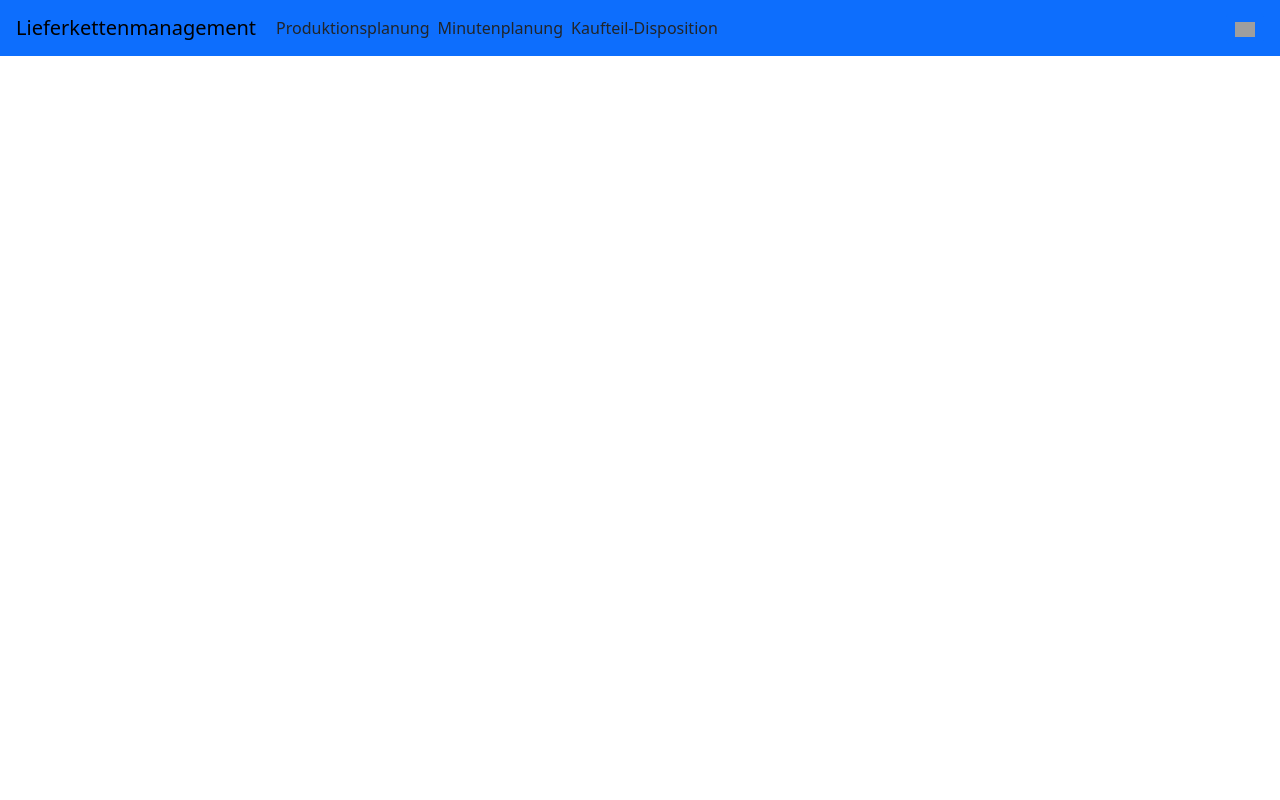
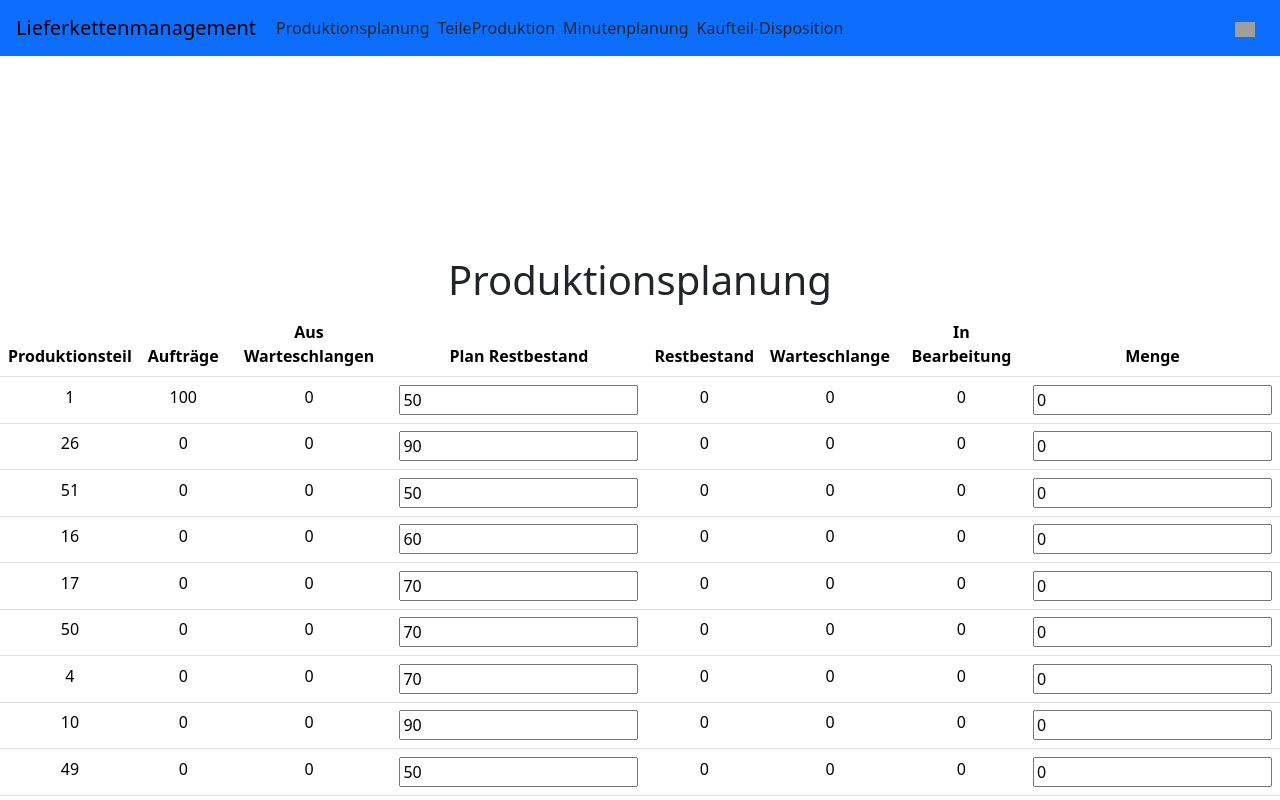
Before and after one commit to universalmensch/IBSYS2ProduktionsPlanung, a React (Vite) app in the folder ibsys2Produktionsplanung/: page /TeileProduktion in a window 1280 px wide. Shown: the top 800 px of the page. Built offline with nearby package versions, Linux system fonts and the light colour scheme; grey boxes are pictures that could not be loaded.

Commit message:
fix: use different file as production planning

```diff
--- a/ibsys2Produktionsplanung/src/components/navbar.tsx
+++ b/ibsys2Produktionsplanung/src/components/navbar.tsx
@@ -1,13 +1,13 @@
-import { Link } from 'react-router-dom';
+import {Link} from 'react-router-dom';
 import 'bootstrap/dist/css/bootstrap.min.css';
 import DownloadXmlButton from './fileoutput';
-import { useGeneralStore } from '../helper/GeneralStoreContext';
+import {useGeneralStore} from '../helper/GeneralStoreContext';
 import LanguageSelect from './languageSelect';
-import { useTranslation } from 'react-i18next'; // <-- i18n import
+import {useTranslation} from 'react-i18next'; // <-- i18n import
 
 export default function Navbar() {
-  const { generalStore } = useGeneralStore();
-  const { t } = useTranslation();
+    const {generalStore} = useGeneralStore();
+    const {t} = useTranslation();
 
     return (
         <nav className="navbar navbar-expand-lg navbar-light bg-primary fixed-top">
@@ -15,6 +15,9 @@ export default function Navbar() {
 
             <Link className="navbar-item text-decoration-none text-dark px-1" to="/Produktionsplanung">
                 {t('navbar.Produktionsplanung')}
+            </Link>
+            <Link className="navbar-item text-decoration-none text-dark px-1" to="/TeileProduktion">
+                {t('navbar.TeileProduktion')}
             </Link>
             <Link className="navbar-item text-decoration-none text-dark px-1" to="/Minutenplanung">
                 {t('navbar.Minutenplanung')}
@@ -25,7 +28,7 @@ export default function Navbar() {
 
             <div className="ms-auto me-3 d-flex align-items-center gap-2">
                 <DownloadXmlButton {...(generalStore?.output ?? undefined)} />
-        <LanguageSelect />
+                <LanguageSelect/>
             </div>
         </nav>
     );
--- a/ibsys2Produktionsplanung/src/locales/de/translation.json
+++ b/ibsys2Produktionsplanung/src/locales/de/translation.json
@@ -7,6 +7,7 @@
     "title": "Lieferkettenmanagement",
     "Produktionsplanung": "Produktionsplanung",
     "Minutenplanung": "Minutenplanung",
-        "KaufteilDisposition": "Kaufteil-Disposition"
+    "KaufteilDisposition": "Kaufteil-Disposition",
+    "TeileProduktion": "TeileProduktion"
   }
 }
--- a/ibsys2Produktionsplanung/src/locales/en/translation.json
+++ b/ibsys2Produktionsplanung/src/locales/en/translation.json
@@ -7,6 +7,7 @@
     "title": "Supply Chain Management",
     "Produktionsplanung": "Production Planning",
     "Minutenplanung": "Minute Planning",
-        "KaufteilDisposition": "Purchased Parts Planning"
+    "KaufteilDisposition": "Purchased Parts Planning",
+    "TeileProduktion": "Parts production"
   }
 }
--- a/ibsys2Produktionsplanung/src/main.tsx
+++ b/ibsys2Produktionsplanung/src/main.tsx
@@ -2,14 +2,15 @@ import React from 'react';
 import ReactDOM from 'react-dom/client';
 import 'bootstrap/dist/css/bootstrap.min.css';
 import './index.css';
-import { BrowserRouter as Router, Routes, Route } from 'react-router-dom';
-import { Startseite } from './pages/Startseite';
-import { Produktionsplanung } from './pages/Produktionsplanung';
-import { Minutenplanung } from './pages/MinutenPlanung';
-import { Kaufteildisposition } from './pages/Kaufteildisposition';
-import { GeneralStoreProvider } from './helper/GeneralStoreContext'; // Import the provider
+import {BrowserRouter as Router, Route, Routes} from 'react-router-dom';
+import {Startseite} from './pages/Startseite';
+import {Produktionsplanung} from './pages/Produktionsplanung';
+import {Minutenplanung} from './pages/MinutenPlanung';
+import {Kaufteildisposition} from './pages/Kaufteildisposition';
+import {GeneralStoreProvider} from './helper/GeneralStoreContext'; // Import the provider
 import Navbar from './components/navbar';
 import './i18n.tsx';
+import {TeileProduktion} from "./pages/TeileProduktion.tsx";
 
 
 ReactDOM.createRoot(document.getElementById('root')!).render(
@@ -18,10 +19,11 @@ ReactDOM.createRoot(document.getElementById('root')!).render(
             <Router>
                 <Navbar></Navbar>
                 <Routes>
-        <Route path="/" element={<Startseite />}></Route>
-        <Route path="/Produktionsplanung" element={<Produktionsplanung />}></Route>
-        <Route path="/Minutenplanung" element={<Minutenplanung />}></Route>
-        <Route path="/Kaufteildisposition" element={<Kaufteildisposition />}></Route>
+                    <Route path="/" element={<Startseite/>}></Route>
+                    <Route path="/Produktionsplanung" element={<Produktionsplanung/>}></Route>
+                    <Route path="/TeileProduktion" element={<TeileProduktion/>}></Route>
+                    <Route path="/Minutenplanung" element={<Minutenplanung/>}></Route>
+                    <Route path="/Kaufteildisposition" element={<Kaufteildisposition/>}></Route>
                 </Routes>
             </Router>
         </GeneralStoreProvider>
--- /dev/null
+++ b/ibsys2Produktionsplanung/src/pages/TeileProduktion.tsx
@@ -0,0 +1,211 @@
+import {Button, Table} from 'react-bootstrap';
+import {useGeneralStore} from '../helper/GeneralStoreContext';
+import {ProduktionsPlanDTO} from "../dtos/ProduktionsPlanDTO.tsx";
+import {useState} from "react";
+import {AnzeigeReihenfolge, Produktionsteil, Produktionsteile, SpaceAfterRow} from "../dtos/Produktionsteile.tsx";
+import {ProduktionsAuftragDTO} from "../dtos/ProduktionsAuftragDTO.tsx";
+
+export function TeileProduktion() {
+    const {generalStore, setGeneralStoreData} = useGeneralStore()
+
+    const input = generalStore?.input?.results
+
+    const restBestand = input?.warehousestock?.article
+    const waitingWorkplace = input?.waitinglistworkstations.workplace || []
+    const inBearbeitung = input?.ordersineork?.workplace
+
+    const output = generalStore?.output?.input
+
+    const produktionsPlan = generalStore?.produktionsPlan ?? new ProduktionsPlanDTO(0, 0, 0);
+
+    produktionsPlan.p1ProduktionWoche0 = 100;
+    produktionsPlan.p2ProduktionWoche0 = 200;
+    produktionsPlan.p3ProduktionWoche0 = 300;
+
+    const [produktionsteile] = useState<Produktionsteil[]>(initializeProduktionsteile());
+    const [produktionsAuftraege, setProduktionsAuftraege] = useState<ProduktionsAuftragDTO[]>(initializeAuftraege());
+
+    function initializeProduktionsteile() {
+        const result = Produktionsteile.map(teil => new Produktionsteil(teil.id, teil.menge));
+        result.forEach((produktionsteil: Produktionsteil) => {
+            //set Restbestand
+            if (restBestand !== undefined) {
+                restBestand.forEach(article => {
+                    if (article.id === produktionsteil.id) {
+                        produktionsteil.bearbeitung = article.amount;
+                    }
+                })
+            }
+
+            //set Warteschlange
+            const warteschlange: { item: number; amount: number }[] = [];
+
+            for (const station of waitingWorkplace) {
+                const waitingList = station.waitinglist;
+                if (!waitingList) continue;
+                const listArray = Array.isArray(waitingList) ? waitingList : [waitingList];
+
+                listArray.forEach(waiting => {
+                    warteschlange.push({
+                        item: waiting.item,
+                        amount: waiting.amount
+                    });
+                });
+            }
+
+            //set In Bearbeitung
+            if (inBearbeitung !== undefined) {
+                inBearbeitung.forEach(order => {
+                    if (order.id === produktionsteil.id) {
+                        produktionsteil.bearbeitung = order.amount;
+                    }
+                })
+            }
+        })
+
+        //set Aufträge TODO ????
+        const teil1 = result.find(teil => teil.id === 1) ?? new Produktionsteil(1, 0);
+        teil1.auftraege = produktionsPlan.p1ProduktionWoche0
+        //set aus Warteschlange
+        return result;
+    }
+
+    function initializeAuftraege() {
+        //initialize all orders
+        const result: ProduktionsAuftragDTO[] = [];
+        Produktionsteile.forEach(produktionsteil => {
+            result[produktionsteil.id] = new ProduktionsAuftragDTO(produktionsteil.id, produktionsteil.menge, produktionsteil.planRestbestand);
+        })
+        return result;
+    }
+
+    function getProduktionsTeil(id: number) {
+        return produktionsteile.find(produktionsteil => produktionsteil.id === id)
+    }
+
+    // TODO rechnung zwischen restbestand und menge fehlt noch
+    function setAuftrag(kaufteilNummer: number, planRestbestand: number, menge: number) {
+        setProduktionsAuftraege(prevState => prevState.map((produktionsAuftrag) => {
+            if (produktionsAuftrag.kaufteilID === kaufteilNummer) {
+                // 16, 17 and 26 are used in all bikes
+                if (produktionsAuftrag.kaufteilID === 16 || produktionsAuftrag.kaufteilID === 17 || produktionsAuftrag.kaufteilID === 26) {
+                    planRestbestand !== -1 ? produktionsAuftrag.planRestBestand = Math.ceil(planRestbestand) * 3 : produktionsAuftrag;
+                    menge !== -1 ? produktionsAuftrag.menge = Math.ceil(menge) * 3 : produktionsAuftrag;
+                } else {
+                    planRestbestand !== -1 ? produktionsAuftrag.planRestBestand = Math.ceil(planRestbestand) : produktionsAuftrag;
+                    menge !== -1 ? produktionsAuftrag.menge = Math.ceil(menge) : produktionsAuftrag;
+                }
+            }
+            return produktionsAuftrag;
+        }))
+    }
+
+    function save() {
+        const production = produktionsAuftraege
+            .filter(auftrag => auftrag.menge > 0)
+            .map(auftrag => ({
+                article: auftrag.kaufteilID,
+                quantity: auftrag.menge
+            }))
+
+        const updatedOutput = {
+            ...(output ?? {}),
+            production: {
+                ...(output?.productionlist ?? {}),
+                production: production
+            }
+        };
+
+        setGeneralStoreData({
+            ...generalStore,
+            output: {
+                input: updatedOutput
+            }
+        });
+    }
+
+    function getPlanRestBestand(id: number) {
+        if (id === 26 || id === 16 || id === 17) {
+            return produktionsAuftraege[id].planRestBestand / 3;
+        }
+        return produktionsAuftraege[id].planRestBestand;
+    }
+
+    function getMenge(id: number) {
+        if (id === 26 || id === 16 || id === 17) {
+            return produktionsAuftraege[id].menge / 3;
+        }
+        return produktionsAuftraege[id].menge;
+    }
+
+    return (
+        <div>
+            <h1>Produktionsplanung</h1>
+            <Table>
+                <thead>
+                <tr>
+                    <th>Produktionsteil</th>
+                    <th>Aufträge</th>
+                    <th>Aus Warteschlangen</th>
+                    <th>Plan Restbestand</th>
+                    <th>Restbestand</th>
+                    <th>Warteschlange</th>
+                    <th>In Bearbeitung</th>
+                    <th>Menge</th>
+                </tr>
+                </thead>
+                <tbody>
+                {
+                    AnzeigeReihenfolge.map(
+                        id => {
+                            return <>
+                                <tr key={Math.random()}>{
+                                    //extra space between the different bikes
+                                    (id === 2 || id === 3) && <></>
+
+                                }</tr>
+                                <tr key={Math.random()}>
+                                    <td>{getProduktionsTeil(id)?.id}</td>
+                                    <td>{getProduktionsTeil(id)?.auftraege}</td>
+                                    <td>{getProduktionsTeil(id)?.fuerWarteschlangen}</td>
+                                    <td>
+                                        <input
+                                            min={0}
+                                            type="number"
+                                            value={getPlanRestBestand(id)}
+                                            onChange={(e) => setAuftrag(id, Number(e.target.value), -1)}
+                                        />
+                                    </td>
+                                    <td>{getProduktionsTeil(id)?.restBestand}</td>
+                                    <td>{getProduktionsTeil(id)?.warteschlange}</td>
+                                    <td>{getProduktionsTeil(id)?.bearbeitung}</td>
+                                    <td>
+                                        <input
+                                            min={0}
+                                            type="number"
+                                            value={getMenge(id)}
+                                            onChange={(e) => setAuftrag(id, -1, Number(e.target.value))}
+                                        />
+                                    </td>
+                                </tr>
+                                <tr key={Math.random()}>{
+                                    //extra spaces for the structure of the table
+                                    (SpaceAfterRow.includes(id)) && <></>
+
+                                }</tr>
+                            </>;
+                        })
+                }
+                </tbody>
+            </Table>
+
+            <br/>
+
+            <Button className="Button"
+                    onClick={save}
+            >
+                Produktionsplan Speichern
+            </Button>
+        </div>
+    );
+}
```
Lines whose indentation alone changed are shown as unchanged.
